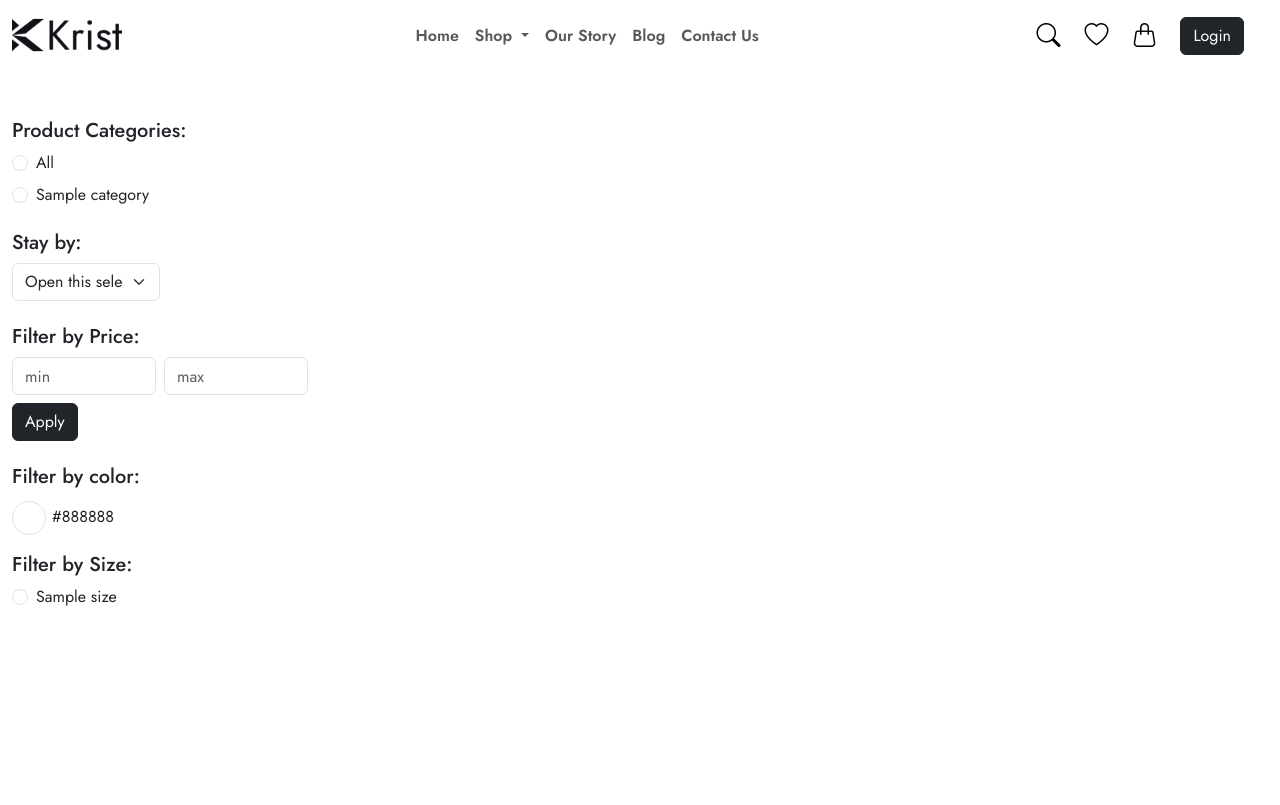
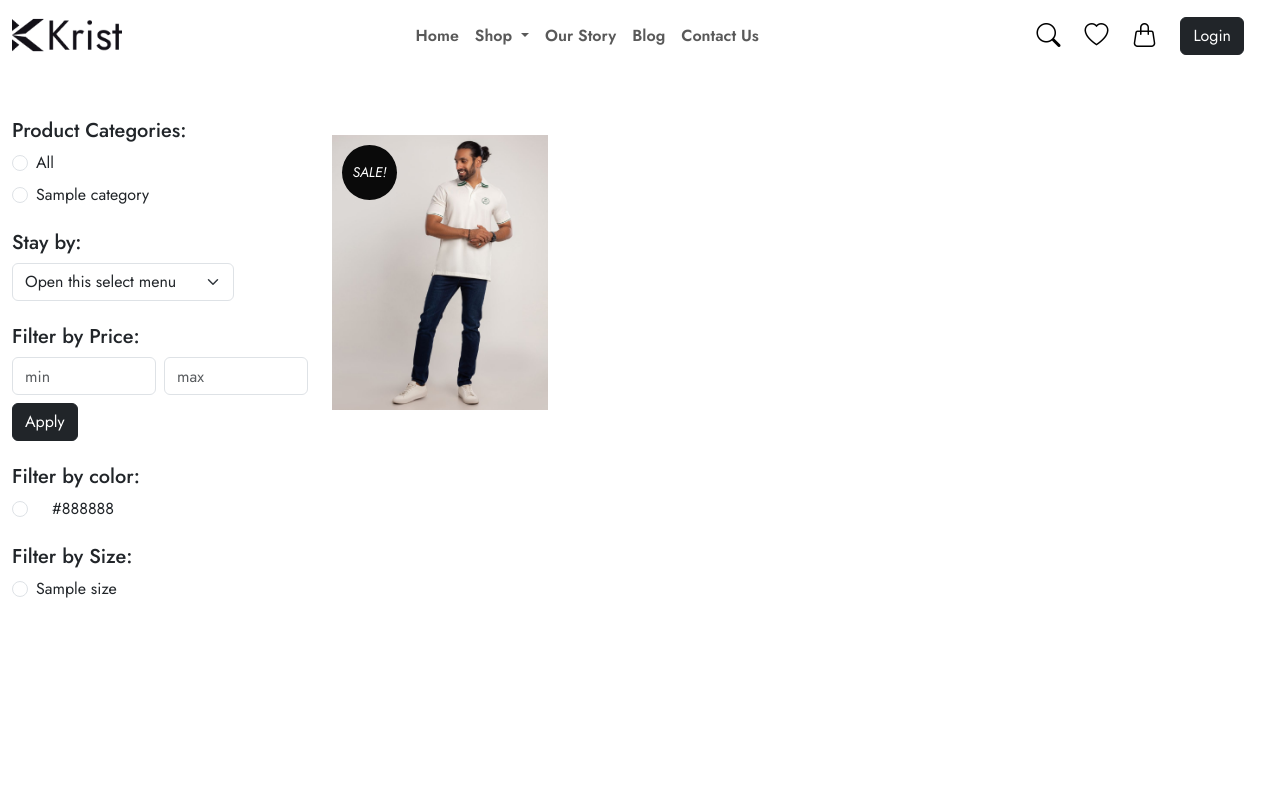
Before and after one commit to SahanDilusha/sample-of-e-commerce-website-deress-website-html-css-php-java-script, a PHP site: page /MyShop/search-product.php in a window 1280 px wide. Shown: the top 805 px of the page. Run offline with PHP 8.4, Linux system fonts and the light colour scheme; tables that the repository leaves empty or names only in its code hold one stand-in row (values such as "Sample post"); some libraries are stand-ins or nearby versions.

Commit message:
"Updated search-product.php with changes in product filtering and listing"
This commit includes updates to the "search-product.php" file, specifically in the areas of product filtering and listing. The changes include:

```diff
--- a/search-product.php
+++ b/search-product.php
@@ -37,48 +37,36 @@
 
         <div class="container-fluid min-vh-100 mt-5">
             <div class="row">
-
+                <!-- Sidebar -->
                 <div class="col-md-3 mb-3">
-
+                    <!-- Product Categories -->
                     <?php
-
-                    $getCategories = Database::search("SELECT * FROM `main_category` ;");
+                    $getCategories = Database::search("SELECT * FROM `main_category`;");
 
                     if ($getCategories->num_rows != 0) {
-
                     ?>
-
                         <div class="w-100 mb-4">
                             <h5>Product Categories:</h5>
                             <div class="form-check mb-2">
                                 <input class="form-check-input" type="radio" name="categories" id="categories_all">
-                                <label class="form-check-label" for="categories_all">
-                                    All
-                                </label>
+                                <label class="form-check-label" for="categories_all">All</label>
                             </div>
-
                             <?php
                             for ($i = 0; $i < $getCategories->num_rows; $i++) {
                                 $row = $getCategories->fetch_assoc();
+                            ?>
+                                <div class="form-check mb-2">
+                                    <input class="form-check-input" type="radio" name="categories" id="<?= "category" . $row['main_category_name']; ?>">
+                                    <label class="form-check-label" for="<?= "category" . $row['main_category_name']; ?>"><?= $row['main_category_name']; ?></label>
+                                </div>
+                            <?php } ?>
+                        </div>
+                    <?php } ?>
 
-                            ?>
-
-                                <div class="form-check mb-2">
-                                    <input class="form-check-input" type="radio" name="categories" id="<?=  "category".$row['main_category_name']; ?>">
-                                    <label class="form-check-label" for="<?=  "category".$row['main_category_name']; ?>">
-                                        <?=  $row['main_category_name']; ?>
-                                    </label>
-                                </div>
-
-                            <?php } ?>
-
-                        </div>
-
-                    <?php  } ?>
-
+                    <!-- Stay by -->
                     <div class="w-100 mb-4">
                         <h5>Stay by:</h5>
-                        <select class="form-select w-50" aria-label="Default select example">
+                        <select class="form-select w-75" aria-label="Default select example">
                             <option selected>Open this select menu</option>
                             <option value="1">One</option>
                             <option value="2">Two</option>
@@ -86,82 +74,90 @@
                         </select>
                     </div>
 
+                    <!-- Filter by Price -->
                     <div class="w-100 mb-4">
                         <h5>Filter by Price:</h5>
                         <div class="d-flex gap-2">
-                            <input class="form-control" type="text" id="rangeInput" value="" placeholder="min" />
-                            <input class="form-control" type="text" id="rangeInput" value="" placeholder="max" />
+                            <input class="form-control" type="text" id="minPrice" placeholder="min" />
+                            <input class="form-control" type="text" id="maxPrice" placeholder="max" />
                         </div>
                         <button class="btn btn-dark mt-2">Apply</button>
                     </div>
 
+                    <!-- Filter by Color -->
                     <?php
-
                     $getColor = Database::search("SELECT * FROM `product_colors`;");
 
                     if ($getColor->num_rows != 0) {
-
-
                     ?>
-
-                        <!-- Filter by color section -->
                         <div class="w-100 mb-4">
-                            <!-- Heading for the filter by color section -->
                             <h5>Filter by color:</h5>
-
                             <?php
                             for ($i = 0; $i < $getColor->num_rows; $i++) {
                                 $row = $getColor->fetch_assoc();
                             ?>
+                                <div class="form-check mb-2">
+                                    <input class="form-check-input" type="radio" style="background-color: <?= $row['color_code'] ?>;" name="color" id="<?= "color_" . $row["colors_name"] ?>">
+                                    <label class="form-check-label mx-3" for="<?= "color_" . $row["colors_name"] ?>"><?= $row["colors_name"] ?></label>
+                                </div>
+                            <?php } ?>
+                        </div>
+                    <?php } ?>
 
-                                <div class="form-check mb-2">
-                                    <input class="form-check-input p-3" type="radio" style="background-color: <?= $row['color_code'] ?>;" name="color" id="<?= "color_" . $row["colors_name"] ?>">
-                                    <label class="form-check-label mx-3 mt-2" for="<?= "color_" . $row["colors_name"] ?>">
-                                        <?= $row["colors_name"] ?>
-                                    </label>
-                                </div>
-                            <?php  } ?>
-                        </div>
-
+                    <!-- Filter by Size -->
                     <?php
-                    }
-
                     $getSpiner = Database::search("SELECT * FROM `product_size`;");
 
-                    if ($getSpiner->num_rows !== 0) {
-
+                    if ($getSpiner->num_rows != 0) {
                     ?>
-
                         <div class="w-100 mb-4">
                             <h5>Filter by Size:</h5>
-
                             <?php
                             for ($i = 0; $i < $getSpiner->num_rows; $i++) {
+                                $row = $getSpiner->fetch_assoc();
+                            ?>
+                                <div class="form-check mb-2">
+                                    <input class="form-check-input" type="radio" name="size" id="<?= "size_" . $row['size_name']; ?>">
+                                    <label class="form-check-label" for="<?= "size_" . $row['size_name']; ?>"><?= $row['size_name']; ?></label>
+                                </div>
+                            <?php } ?>
+                        </div>
+                    <?php } ?>
+                </div>
 
-                                $row = $getSpiner->fetch_assoc();
-
-                            ?>
-
-                                <div class="form-check mb-0">
-                                    <input class="form-check-input" type="radio" name="size" id="<?= "size_" . $row['size_name']; ?>">
-                                    <label class="form-check-label" for="<?= "size_" . $row['size_name']; ?>">
-                                        <?= $row['size_name']; ?>
-                                    </label>
+                <!-- Product List -->
+                <div class="col-md-9">
+                    <div class="row">
+                        <div class="col-md-3 mt-3">
+                            <div class="product-grid">
+                                <div class="product-image">
+                                    <a href="#" class="image">
+                                        <img class="pic-1" src="product_image/img1-1.png">
+                                        <img class="pic-2" src="product_image/img1-2.png">
+                                    </a>
+                                    <span class="product-sale-label">sale!</span>
+                                    <ul class="social">
+                                        <li class="p-2 rounded-5 bg-white" onclick="deleteWishiItems()"><i class="bi bi-trash3"></i></li>
+                                    </ul>
+                                    <div class="product-rating d-flex justify-content-center flex-column align-items-center g-1">
+                                        <div class="rating d-flex gap-2 ">
+                                            <li class="bi bi-star-fill text-dark"></li>
+                                            <li class="bi bi-star-fill text-dark"></li>
+                                            <li class="bi bi-star-fill text-dark"></li>
+                                            <li class="bi bi-star-fill text-dark"></li>
+                                            <li class="bi bi-star-fill text-dark"></li>
+                                        </div>
+                                        <button class="btn btn-outline-dark rounded-3 p-2 fs-6" onclick="addToCart();">ADD TO CART</button>
+                                    </div>
                                 </div>
-
+                                <a class="text-decoration-none text-dark px-2" href="product-ditels.php?id="></a>
+                            </div>
                         </div>
-
-                <?php    }
-                        } ?>
-
+                    </div>
                 </div>
             </div>
-            <!-- Content -->
-            <div class="col-md-9">
+        </div>
 
-            </div>
-        </div>
-        </div>
 
         <?php
 
```
